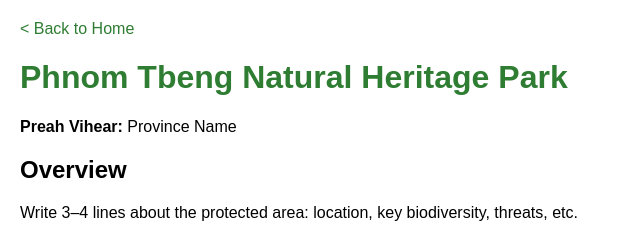
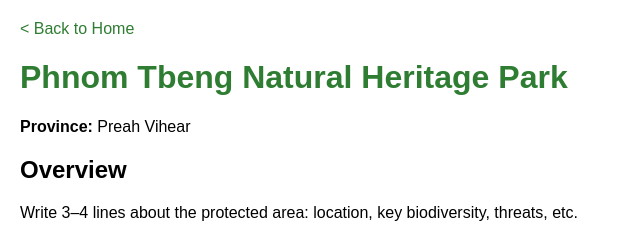
Before and after one commit to MaapBok/maapbok.github.io, a plain HTML site: page protected-areas/ptnhp.html in a window 1280 px wide. Shown: the top 239 px of the page, 0-640 px from the left. Drawn offline with Linux system fonts and the light colour scheme.

Commit message:
Update ptnhp.html

```diff
--- a/protected-areas/ptnhp.html
+++ b/protected-areas/ptnhp.html
@@ -15,7 +15,7 @@
   <a href="/">< Back to Home</a>
 
   <h1>Phnom Tbeng Natural Heritage Park</h1>
-  <p><strong>Preah Vihear:</strong> Province Name</p>
+  <p><strong>Province:</strong> Preah Vihear</p>
 
   <h2>Overview</h2>
   <p>Write 3–4 lines about the protected area: location, key biodiversity, threats, etc.</p>
```
